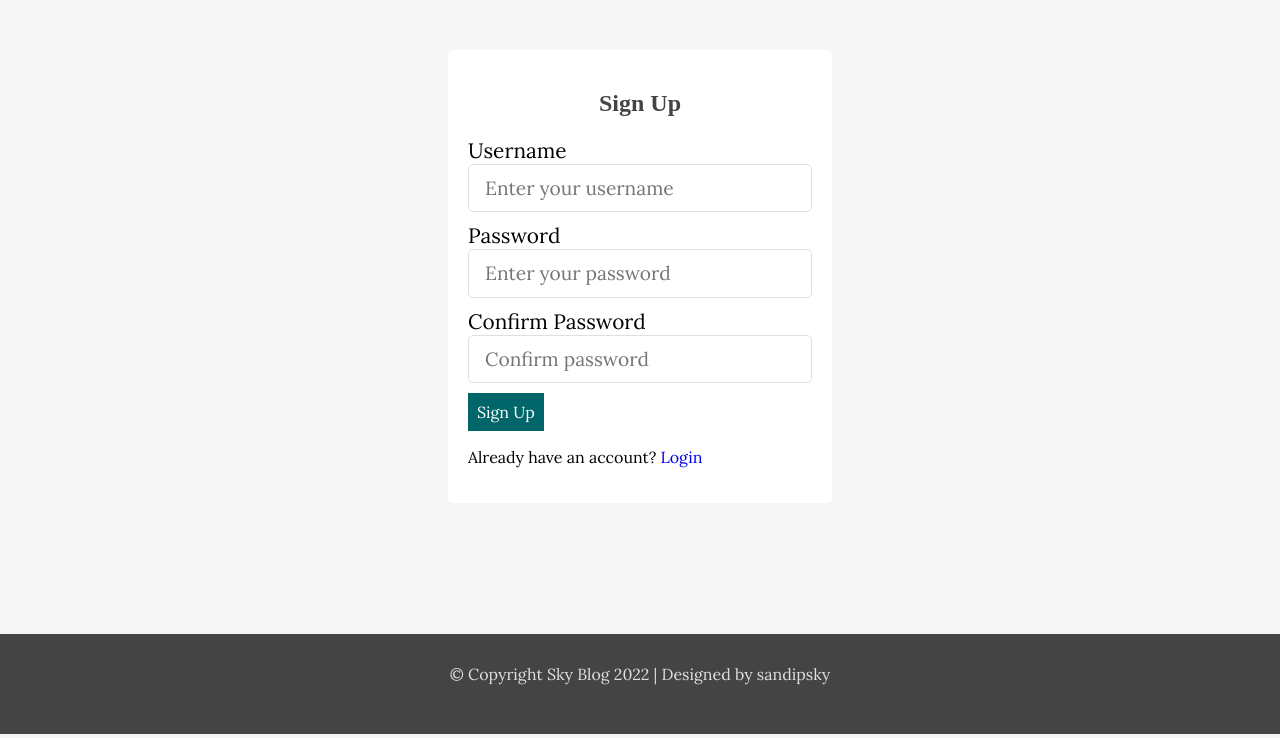
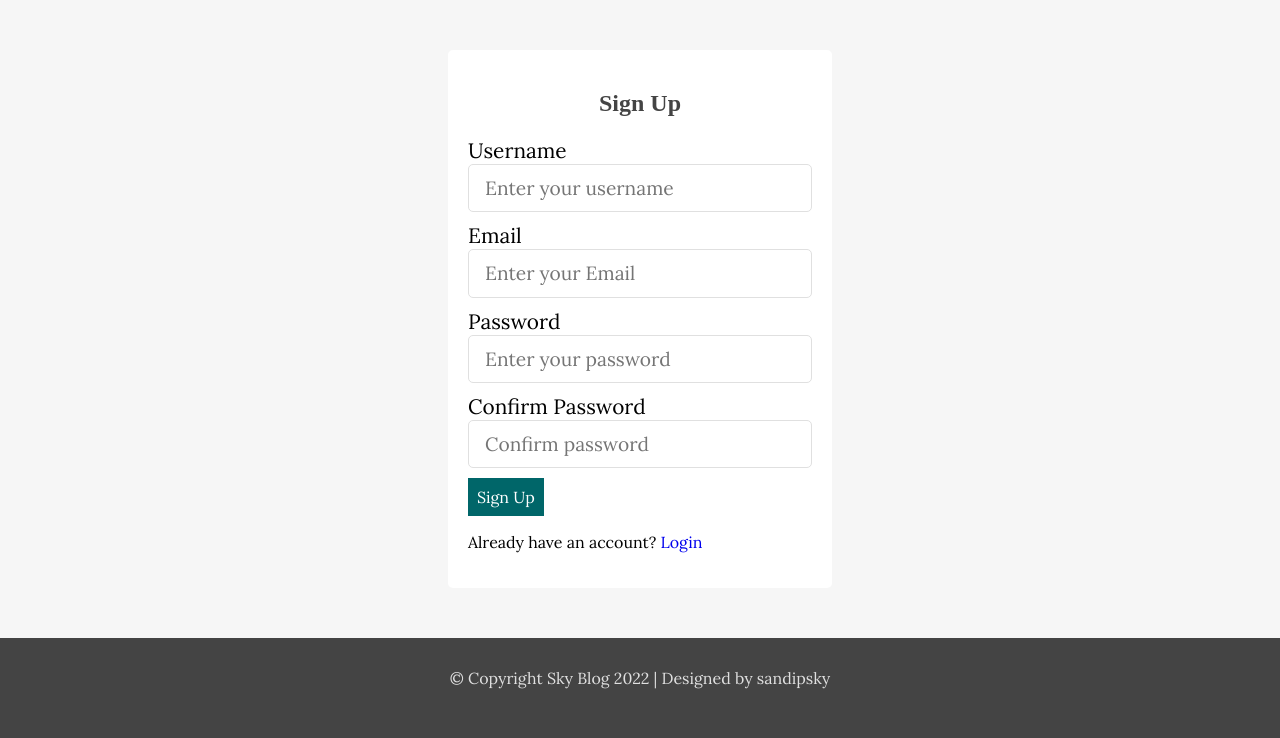
Before and after one commit to sandipsky/skyblog, a Django app: page /register/ in a window 1280 px wide. Shown: the part 66-804 px from the top of the page. Run offline with Django 3.2, Linux system fonts and the light colour scheme; some libraries are stand-ins or nearby versions; some web fonts are replaced.

Commit message:
some changes

```diff
--- a/blog/forms.py
+++ b/blog/forms.py
@@ -2,8 +2,6 @@
 from django import forms
 from django.forms import ModelForm
 from .models import *
-
-
 from django.contrib.auth.forms import UserCreationForm
 from django.contrib.auth.models import User
 
@@ -24,9 +22,39 @@ class CreateUser(UserCreationForm):
     password2 = forms.CharField(
         widget=forms.PasswordInput(attrs={'class':'text-input', 'placeholder':'Confirm password'}),
     )
+    email = forms.EmailField(
+        required=False,
+        widget=forms.EmailInput(attrs={'class': 'text-input', 'placeholder':'Enter your Email'})
+    )
+    username = forms.CharField(
+        widget=forms.TextInput(attrs={'class': 'text-input', 'placeholder':'Enter your username'})
+    )
+    first_name = forms.CharField(
+        widget=forms.TextInput(attrs={'class': 'text-input', 'placeholder':'First Name'})
+    )
+    last_name = forms.CharField(
+        widget=forms.TextInput(attrs={'class': 'text-input', 'placeholder':'Last Name'})
+    )
     class Meta:
         model = User
         fields = ['first_name', 'last_name', 'email', 'username' , 'password1', 'password2']
-        widgets={
-            'username' : forms.TextInput(attrs={'class':'text-input', 'placeholder':'Enter your username'}),
-        }
+
+
+    def clean_username(self):
+        username = self.cleaned_data.get("username")
+        if User.objects.filter(username=username).exists():
+            raise forms.ValidationError("Username already taken")
+        return username
+
+    def clean_email(self):
+        email = self.cleaned_data.get("email")
+        if User.objects.filter(email=email).exists() and email !="":
+            raise forms.ValidationError("Email is already used")
+        return email
+
+    def clean_password2(self):
+        password1 = self.cleaned_data.get("password1")
+        password2 = self.cleaned_data.get("password2")
+        if password1 != password2:
+            raise forms.ValidationError("Password don\'t match")
+        return password2
--- a/blog/models.py
+++ b/blog/models.py
@@ -12,7 +12,6 @@ class Post(models.Model):
     title = models.CharField(max_length=200, blank=True, null=True)
     desc = models.TextField(blank=True, null=True)
     date_created = models.DateField(auto_now_add=True, blank=True, null=True)
-    # author = models.CharField(max_length=200, blank=True, null=True)
     author = models.ForeignKey(User, on_delete=models.CASCADE, blank=True, null=True)
     category = models.ForeignKey(PostCategory, on_delete=models.CASCADE, blank=True, null=True)
     cover = models.ImageField(upload_to='images', blank=True, null=True)
@@ -27,3 +26,8 @@ class Post(models.Model):
             return self.cover.url
         else:
             return "/static/images/1.jpg"
+
+
+    def getwords(self):
+        words = '  '.join(self.desc.split()[:20])
+        return(words)
--- a/blog/templates/index.html
+++ b/blog/templates/index.html
@@ -49,8 +49,8 @@
             &nbsp;
             <i class="far fa-calendar"> {{post.date_created}}</i>
             <p class="preview-text">
-                Lorem ipsum dolor sit amet consectetur adipisicing elit.
-                Voluptate tempore pariatur ab repellendus, earum eos!
+                {{post.getwords}}
+
             </p>
             <a href="{% url 'detail' post.id %}" class="btn">Read More</a>
         </div>
--- a/blog/templates/register.html
+++ b/blog/templates/register.html
@@ -5,21 +5,48 @@
         <form action="" method="post">
             {% csrf_token %}
             <h2 class="form-title">Sign Up</h2>
+
             <div>
                 <label for="username">Username</label>
-                {{form.username}}
+
+                    {{form.username}}
             </div>
+            {% if form.username.errors %}
+            <div class="form-errors">
+            <span>{{form.username.errors|striptags}}</span>
+            </div>
+            {% endif %}
 
+            <div>
+                <label for="email">Email</label>
+                {{form.email}}
+
+            </div>
+            {% if form.email.errors %}
+            <div class="form-errors">
+            <span>{{form.email.errors|striptags}}</span>
+            </div>
+            {% endif %}
 
             <div>
                 <label for="password1">Password</label>
                 {{form.password1}}
             </div>
+            {% if form.password1.errors %}
+            <div class="form-errors">
+            <span>{{form.password1.errors|striptags}}</span>
+            </div>
+            {% endif %}
 
             <div>
                 <label for="password2">Confirm Password</label>
                 {{form.password2}}
             </div>
+            {% if form.password2.errors %}
+            <div class="form-errors">
+            <span>{{form.password2.errors|striptags}}</span>
+            </div>
+            {% endif %}
             <div>
                 <input type="submit" class="btn btn-big" name="register-btn" value="Sign Up">
             </div>
--- a/blog/views.py
+++ b/blog/views.py
@@ -69,8 +69,11 @@ def register(request):
     if request.method == 'POST':
         form = CreateUser(request.POST)
         if form.is_valid():
-            form.save()
-        return redirect('login')
+            new_user = form.save(commit=False)
+            new_user.save()
+            return redirect('login')
+    else:
+        form = CreateUser()
     context = {
         'form' : form
     }
--- a/static/css/style.css
+++ b/static/css/style.css
@@ -384,6 +384,19 @@ footer p
     font-size: 1em;
     font-family: 'Lora';
 }
+.form-errors
+{
+    width: 100%;
+    background-color: rgba(255, 0, 0, 0.3);
+    padding: 5px;
+    border-radius: 2px;
+
+}
+.form-errors span
+{
+    color: #444;
+    opacity: 100%;
+}
 
 
 /* MEDIA QUERIES */
```
Also changed, not shown: db.sqlite3, 12 other files.
